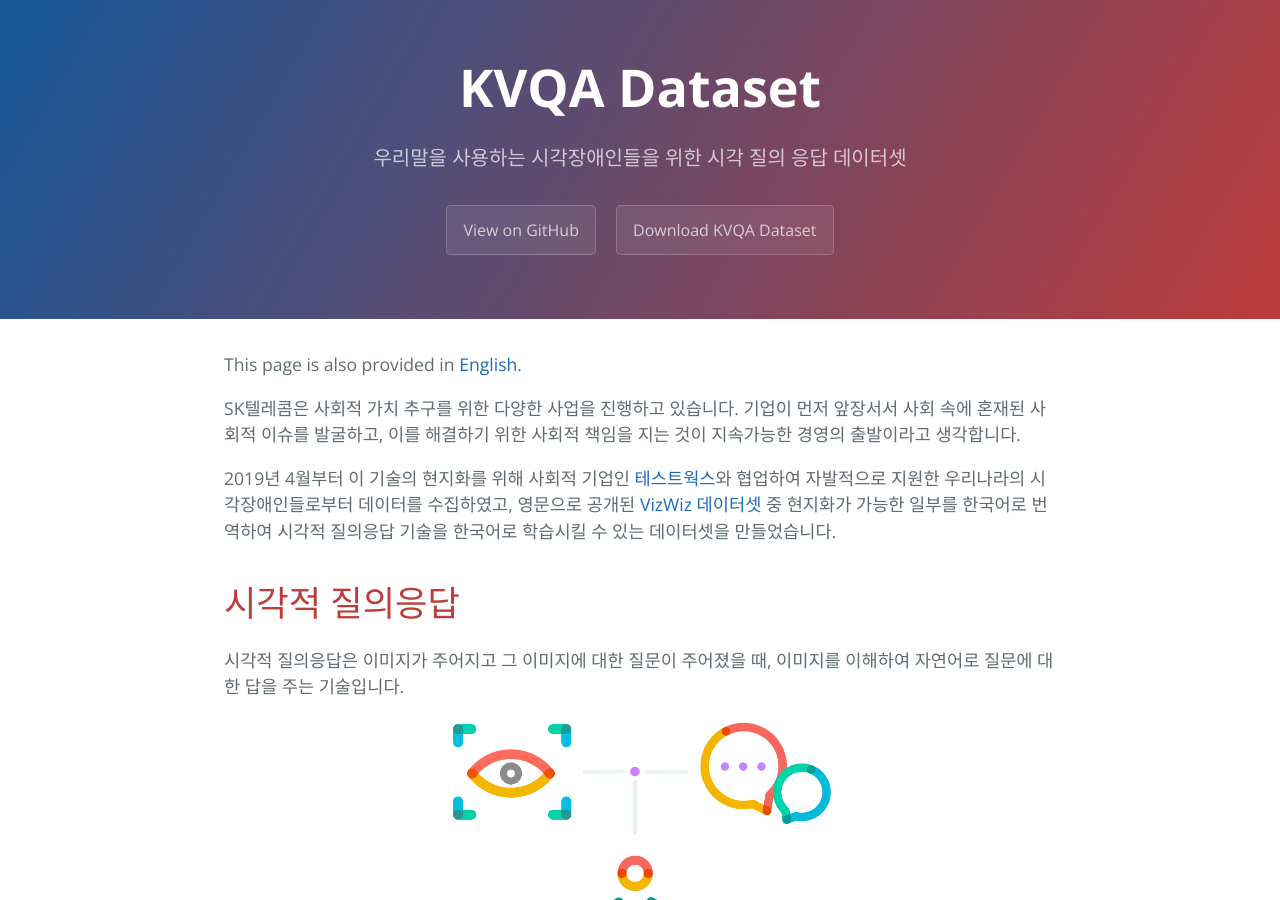
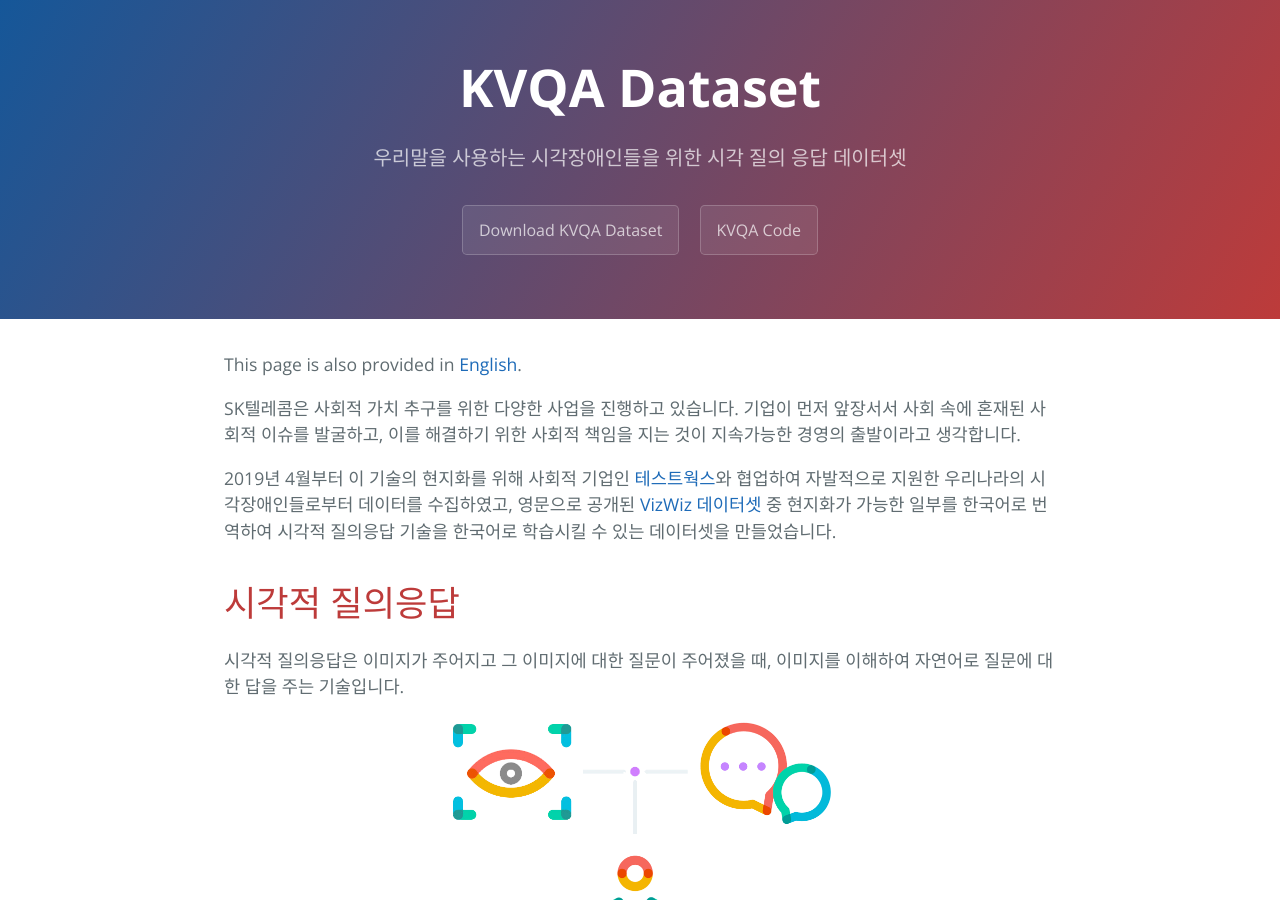
Before and after one commit to SKTBrain/KVQA, a Jekyll site: the page built from docs/index.md, in a window 1280 px wide and 900 px high. Built offline with Jekyll 4.4.1, drawn with Linux system fonts in a browser that asks for light colours.

Commit message:
Update buttons

```diff
--- a/docs/_layouts/default.html
+++ b/docs/_layouts/default.html
@@ -25,11 +25,11 @@
     <header class="page-header" role="banner">
       <h1 class="project-name">{{ page.title | default: site.title | default: site.github.repository_name }}</h1>
       <h2 class="project-tagline">{{ page.description | default: site.description | default: site.github.project_tagline }}</h2>
-      {% if site.github.is_project_page %}
-        <a href="{{ site.github.repository_url }}" class="btn">View on GitHub</a>
-      {% endif %}
       {% if site.show_downloads %}
         <a href="{{ site.github.zip_url }}" class="btn">Download KVQA Dataset</a>
+      {% endif %}
+      {% if site.github.is_project_page %}
+        <a href="{{ site.github.repository_url }}" class="btn">KVQA Code</a>
       {% endif %}
     </header>
 
```
